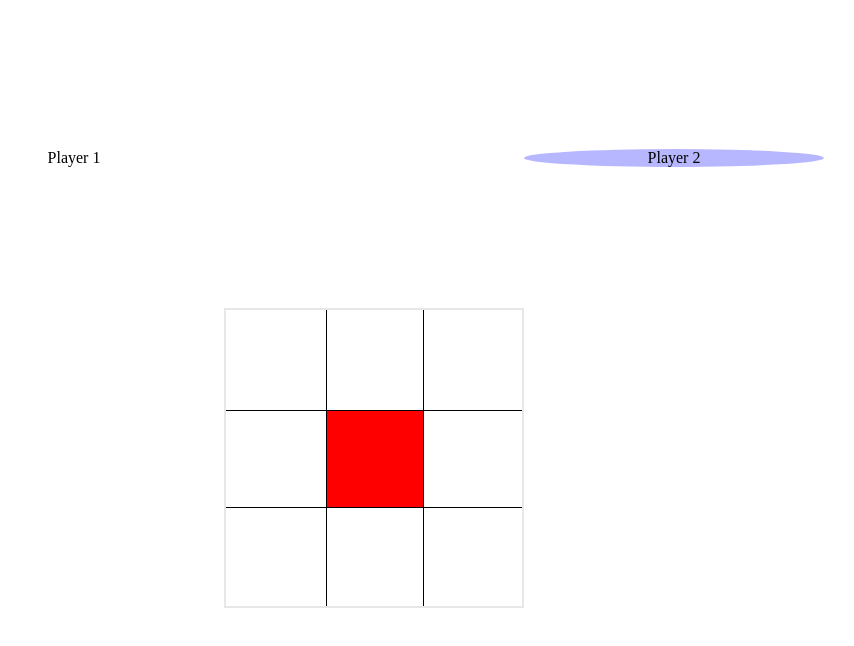
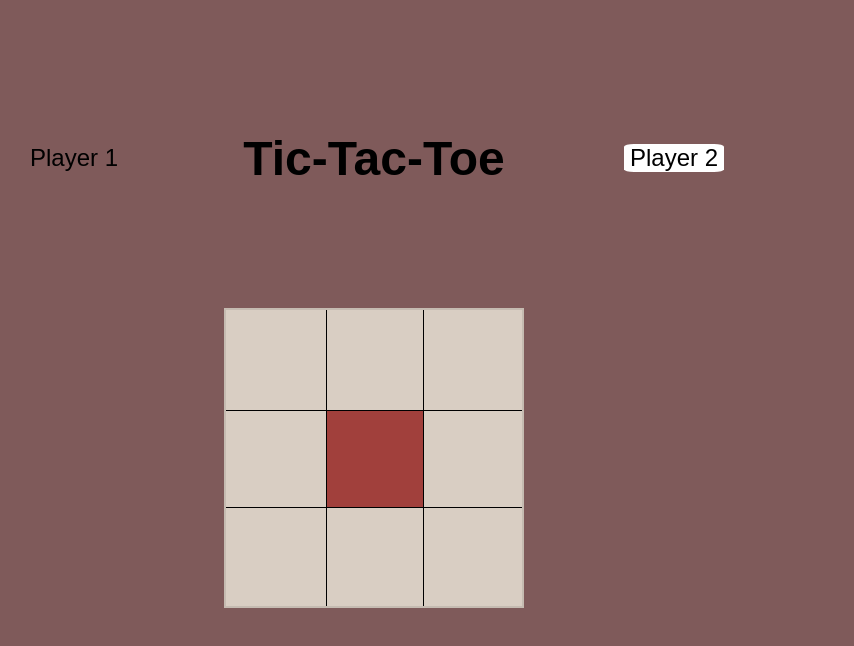
Before and after one commit to howaboutdale/Tic-Tac-Toe, a plain HTML site: page index.html in a window 1280 px wide. Both pictures are taken after a click on the element 640 px from the left and 458 px from the top of the page. Shown: the whole page, without its empty margins (266-1120 px from the left). Drawn offline with nearby package versions, Linux system fonts and the light colour scheme.

Commit message:
More Style, an animation

```diff
--- a/index.html
+++ b/index.html
@@ -7,10 +7,19 @@
     <title>Tic-Tac-Toe</title>
     <link rel="stylesheet" href="./style.css" />
     <script src="./tictac.js" defer></script>
+    <link
+      rel="stylesheet"
+      href="https://cdnjs.cloudflare.com/ajax/libs/animate.css/4.1.1/animate.min.css"
+    />
   </head>
   <body>
-    <section id="playerOne">Player 1</section>
-    <section id="playerTwo">Player 2</section>
+    <h1 class="animate__animated animate__bounceInDown">Tic-Tac-Toe</h1>
+    <section id="playerContainerOne">
+      <article id="playerOne">Player 1</article>
+    </section>
+    <section id="playerContainerTwo">
+      <article id="playerTwo">Player 2</article>
+    </section>
 
     <main>
       <section id="container">
--- a/style.css
+++ b/style.css
@@ -7,14 +7,26 @@ body {
   display: grid;
   grid-template-columns: 300px 300px 300px;
   grid-template-rows: 300px 300px 300px;
+  background-color: rgba(107, 64, 64, 0.863);
+  font-family: Arial, Helvetica, sans-serif;
 }
 header {
   display: grid;
 }
+h1 {
+  grid-column: 2;
+  grid-row: 1;
+  display: flex;
+  align-items: center;
+  justify-content: center;
+  font-size: 3rem;
+}
+
 main {
   grid-column: 2;
   grid-row: 2;
   border: 2px solid rgba(0, 0, 0, 0.096);
+  background-color: rgba(255, 255, 240, 0.705);
 }
 
 #container {
@@ -42,37 +54,51 @@ main {
   border-right: 1px solid black;
 }
 
-.red-background {
+.p1-background {
   transition: 0.3s;
-  background-color: red;
+  background-color: rgba(136, 0, 0, 0.692);
 }
 
-.green-background {
+.p2-background {
   transition: 0.3s;
-  background-color: green;
+  background-color: rgba(56, 53, 53, 0.897);
 }
-.blue-background {
-  transition: 1.5s;
-  background-color: rgba(0, 0, 255, 0.281);
+.currentP-background {
+  transition: 0.8s;
+  background-color: rgb(255, 255, 255);
 }
-
+#playerContainerOne {
+  display: flex;
+  justify-content: center;
+}
 #playerOne {
-  grid-column: 1;
-  grid-row: 1;
   display: flex;
   align-items: center;
   justify-content: center;
-  border-radius: 50%;
+  border-radius: 10%;
+  width: 100px;
+  font-size: 1.5rem;
+}
+#playerContainerTwo {
+  display: flex;
+  justify-content: center;
 }
 #playerTwo {
-  grid-column: 3;
-  grid-row: 1;
   display: flex;
   align-items: center;
   justify-content: center;
-  border-radius: 50%;
+  border-radius: 10%;
+  width: 100px;
+  font-size: 1.5rem;
 }
 footer {
   grid-column: 2;
   grid-row: 3;
+  display: flex;
+  justify-content: center;
 }
+
+#winLoseDraw {
+  background-color: rgb(255, 255, 255);
+  font-size: 1.5rem;
+}
--- a/tictac.js
+++ b/tictac.js
@@ -22,23 +22,23 @@ var gameOver;
 var playerOne = document.querySelector("#playerOne");
 var playerTwo = document.querySelector("#playerTwo");
 var playerTurn = 1;
-// this code adds an event listener to the container and when you click, turns that box red
-// red player one, green player two // current players turn is shown via the big old blue box, it's very pretty
+// this code adds an event listener to the container and when you click, turns that box p1
+// p1 player one, p2 player two // current players turn is shown via the big old currentP box, it's very pretty
 container.addEventListener("click", function (event) {
   if (gameOver === true) {
     return;
   }
   var click = event.target;
   if (event.target.classList.length === 0 && playerTurn % 2 !== 0) {
-    click.classList.add("red-background"),
+    click.classList.add("p1-background"),
       addOne(),
-      playerTwo.classList.add("blue-background"),
-      playerOne.classList.remove("blue-background");
+      playerTwo.classList.add("currentP-background"),
+      playerOne.classList.remove("currentP-background");
     winCheck();
   } else if (event.target.classList.length === 0 && playerTurn % 2 === 0) {
-    click.classList.add("green-background"), addOne();
-    playerOne.classList.add("blue-background"),
-      playerTwo.classList.remove("blue-background");
+    click.classList.add("p2-background"), addOne();
+    playerOne.classList.add("currentP-background"),
+      playerTwo.classList.remove("currentP-background");
     winCheck();
   }
 });
@@ -48,7 +48,7 @@ function addOne() {
 }
 
 // This one is called winCheck but it also checks for draws, so gameHasEnded but that's less catchy.
-// the i value cylces through the elements of the winarrays and the following code checks each element to see if it contains either red or green
+// the i value cylces through the elements of the winarrays and the following code checks each element to see if it contains either p1 or p2
 // I'm almost certain I could do this in more concise way, however this to me is easily readable and well... it works.
 // The math in the if statements is pretty simple and is copied from above.
 // player one starts with the turn counter at 1, an odd number
@@ -59,22 +59,22 @@ function winCheck() {
   var winArrays = [win1, win2, win3, win4, win5, win6, win7, win8];
   for (var i = 0; i < winArrays.length; i++) {
     if (
-      winArrays[i][0].classList.contains("red-background") &&
-      winArrays[i][1].classList.contains("red-background") &&
-      winArrays[i][2].classList.contains("red-background")
+      winArrays[i][0].classList.contains("p1-background") &&
+      winArrays[i][1].classList.contains("p1-background") &&
+      winArrays[i][2].classList.contains("p1-background")
     ) {
       winCondition = true;
     } else if (
-      winArrays[i][0].classList.contains("green-background") &&
-      winArrays[i][1].classList.contains("green-background") &&
-      winArrays[i][2].classList.contains("green-background")
+      winArrays[i][0].classList.contains("p2-background") &&
+      winArrays[i][1].classList.contains("p2-background") &&
+      winArrays[i][2].classList.contains("p2-background")
     ) {
       winCondition = true;
     }
   }
   if (playerTurn <= 10 && playerTurn % 2 === 0 && winCondition === true) {
     gameOver = true;
-    playerTwo.classList.remove("blue-background");
+    playerTwo.classList.remove("currentP-background");
     wLD.innerHTML = "Player 1 Wins!";
   } else if (
     playerTurn <= 10 &&
@@ -82,12 +82,12 @@ function winCheck() {
     winCondition === true
   ) {
     gameOver = true;
-    playerOne.classList.remove("blue-background");
+    playerOne.classList.remove("currentP-background");
     wLD.innerHTML = "Player 2 Wins!";
   } else if (playerTurn > 9) {
     gameOver = true;
     wLD.innerHTML = "It's a draw!";
-    playerTwo.classList.remove("blue-background");
+    playerTwo.classList.remove("currentP-background");
     console.log("its a draw");
   }
 }
```
